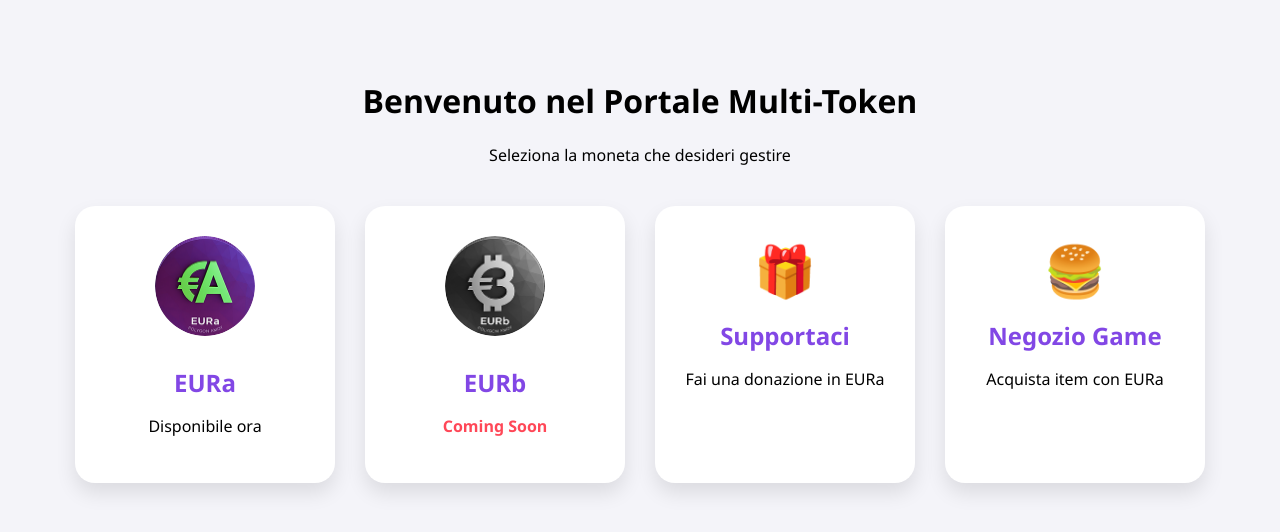
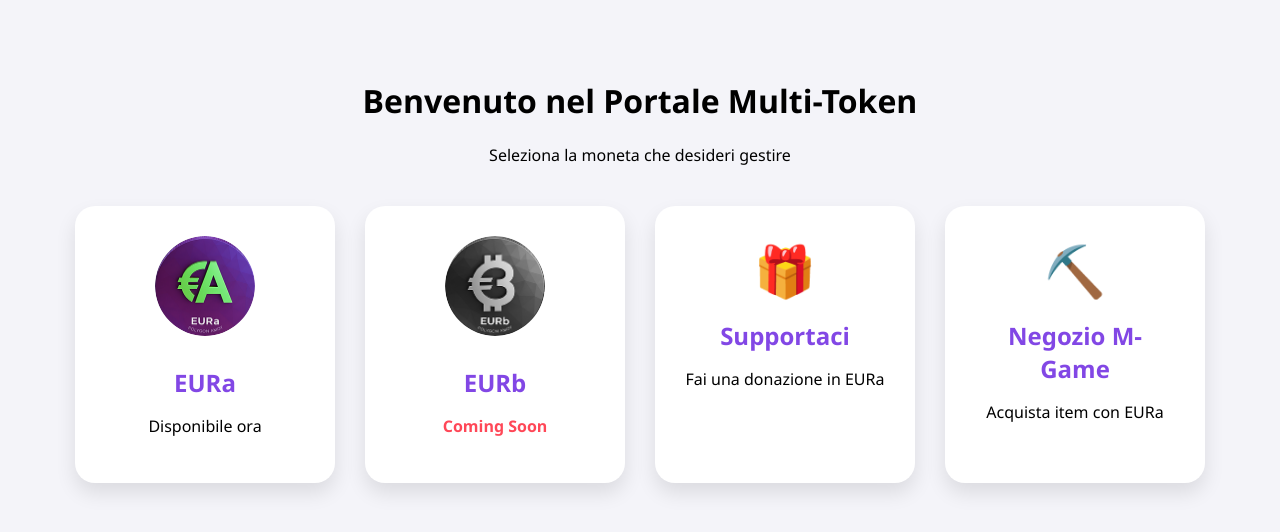
Before and after one commit to lelle-creator/eura-token, a plain HTML site: page index.html in a window 1280 px wide. Drawn offline with Linux system fonts and the light colour scheme.

Commit message:
Update index.html

```diff
--- a/index.html
+++ b/index.html
@@ -35,8 +35,8 @@
             <p>Fai una donazione in EURa</p>
         </a>
         <a href="negozio.html" class="card">
-            <div style="font-size: 50px; margin-bottom: 15px;">🍔</div>
-            <h2>Negozio Game</h2>
+            <div style="font-size: 50px; margin-bottom: 15px;">⛏️</div>
+            <h2>Negozio M-Game</h2>
             <p>Acquista item con EURa</p>
         </a>
     </div>
```
